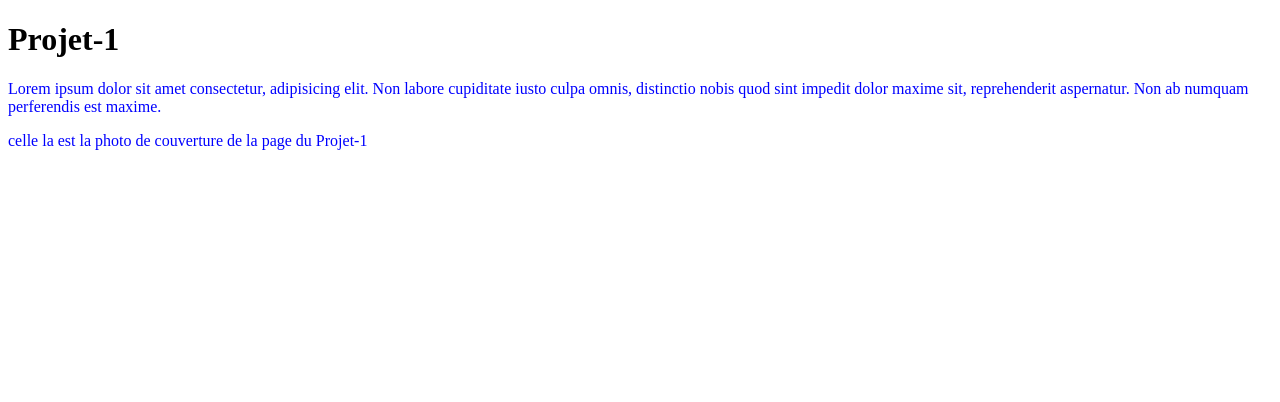
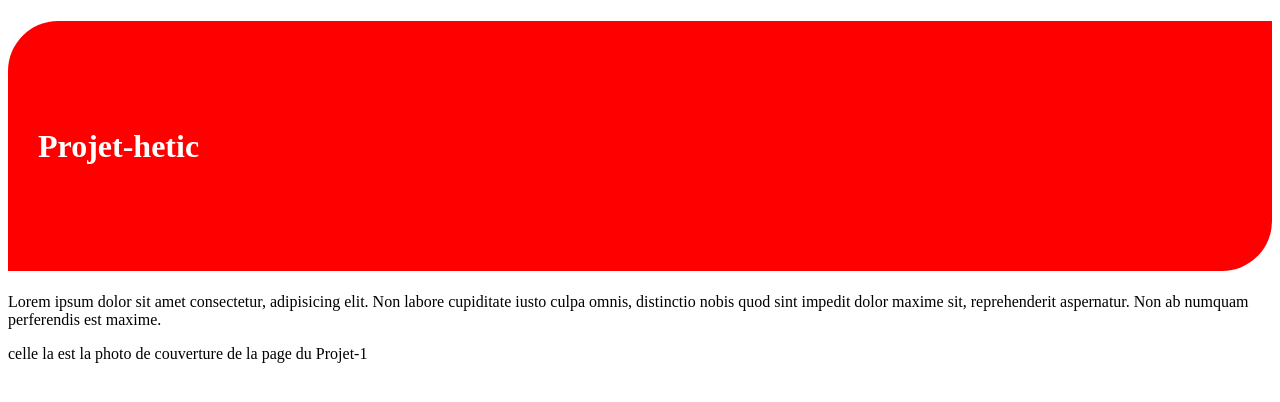
Before and after one commit to Amadou-Kone/Projet-hetic1, a plain HTML site: page index.html in a window 1280 px wide. Drawn offline with Linux system fonts and the light colour scheme.

Commit message:
modification

```diff
--- a/index.html
+++ b/index.html
@@ -9,7 +9,7 @@
     <link rel="stylesheet" href="style.css">
 </head>
 <body>
-    <h1>Projet-1</h1>
+    <h1>Projet-hetic</h1>
     <p>Lorem ipsum dolor sit amet consectetur, adipisicing elit. Non labore cupiditate iusto culpa omnis, distinctio nobis quod sint impedit dolor maxime sit, reprehenderit aspernatur. Non ab numquam perferendis est maxime.</p>
     <p>celle la est la photo de couverture de la page du Projet-1</p>
 </body>
--- a/style.css
+++ b/style.css
@@ -1,3 +1,11 @@
- p{
-     color: blue;
+ h1{
+     color: white;
+     background-color: red;
+     height: 250px;
+     display: flex;
+     justify-content: left;
+     align-items: center;
+     border-radius: 50px 0 ;
+     padding-left: 30px;
+
  }
```
